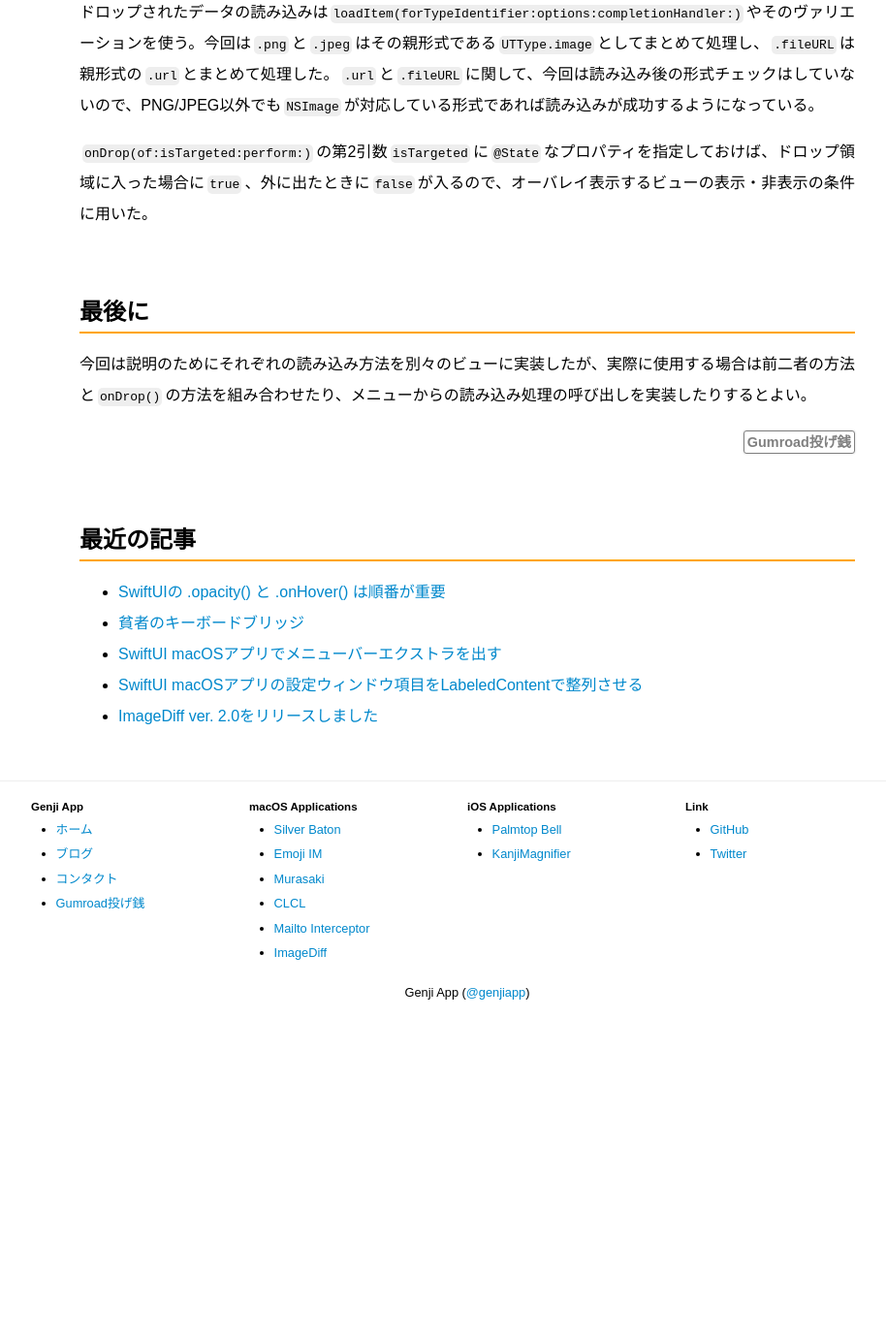
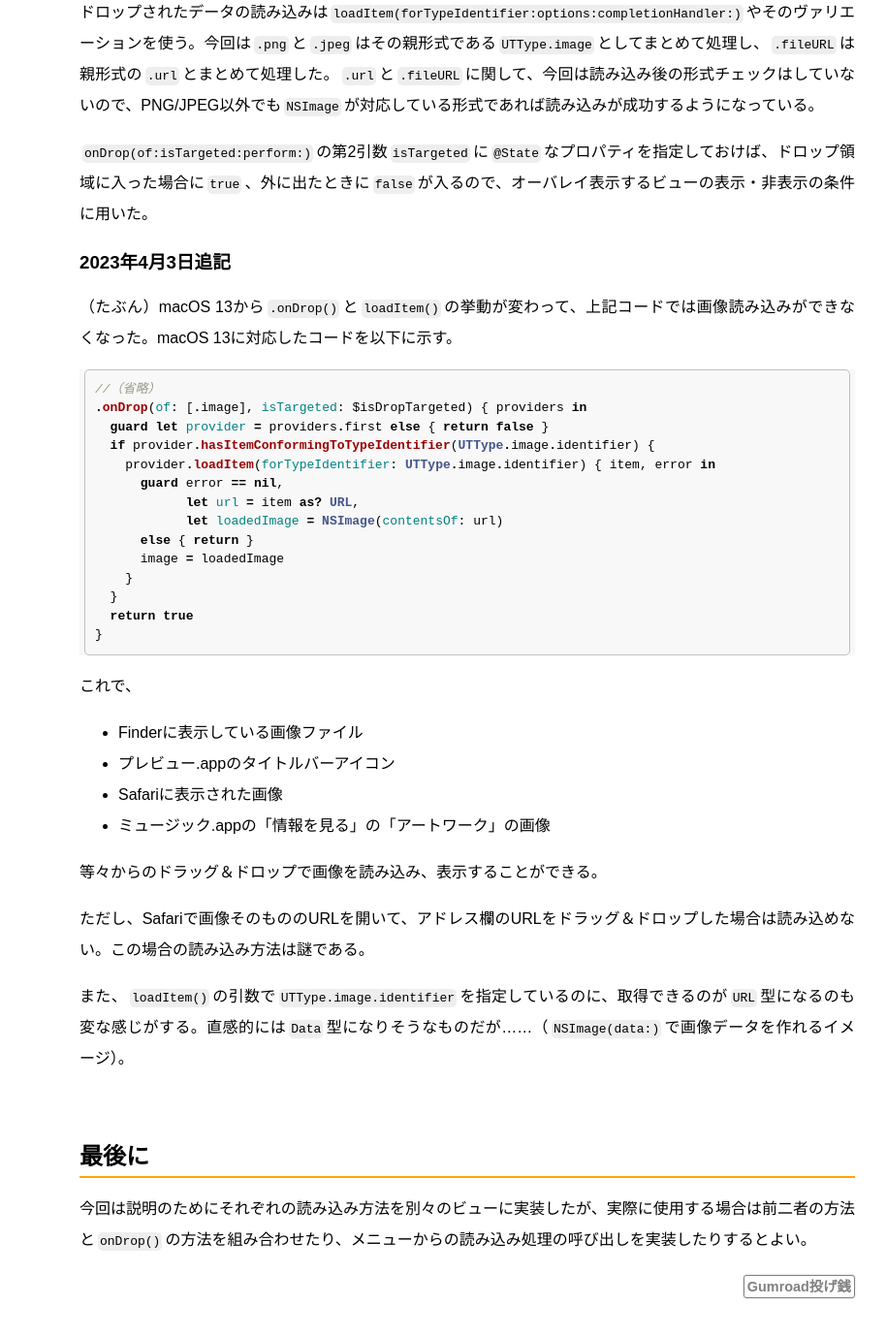
Before and after one commit to GenjiApp/genjiapp.github.io, a Jekyll site: the page built from _posts/2021-09-06-swiftui-open-file.md, in a window 1280 px wide and 1400 px high, scrolled down 6352 px. Shown: the top 1379 px of the window at 97% size, without its empty margins (158-1072 px from the left). Built offline with Jekyll 4.4.1, drawn with Linux system fonts in a browser that asks for light colours; before the commit the page ends 7403 px from its top, so only the background shows below that.

Commit message:
edit '2021-09-06-swiftui-open-file'

````diff
--- a/_posts/2021-09-06-swiftui-open-file.md
+++ b/_posts/2021-09-06-swiftui-open-file.md
@@ -190,6 +190,40 @@ Finderから画像ファイルをドロップした場合や、プレビュー
 
 `onDrop(of:isTargeted:perform:)`の第2引数`isTargeted`に`@State`なプロパティを指定しておけば、ドロップ領域に入った場合に`true`、外に出たときに`false`が入るので、オーバレイ表示するビューの表示・非表示の条件に用いた。
 
+### 2023年4月3日追記
+
+（たぶん）macOS 13から`.onDrop()`と`loadItem()`の挙動が変わって、上記コードでは画像読み込みができなくなった。macOS 13に対応したコードを以下に示す。
+
+```swift
+//（省略）
+.onDrop(of: [.image], isTargeted: $isDropTargeted) { providers in
+  guard let provider = providers.first else { return false }
+  if provider.hasItemConformingToTypeIdentifier(UTType.image.identifier) {
+    provider.loadItem(forTypeIdentifier: UTType.image.identifier) { item, error in
+      guard error == nil,
+            let url = item as? URL,
+            let loadedImage = NSImage(contentsOf: url)
+      else { return }
+      image = loadedImage
+    }
+  }
+  return true
+}
+```
+
+これで、
+
+- Finderに表示している画像ファイル
+- プレビュー.appのタイトルバーアイコン
+- Safariに表示された画像
+- ミュージック.appの「情報を見る」の「アートワーク」の画像
+
+等々からのドラッグ＆ドロップで画像を読み込み、表示することができる。
+
+ただし、Safariで画像そのもののURLを開いて、アドレス欄のURLをドラッグ＆ドロップした場合は読み込めない。この場合の読み込み方法は謎である。
+
+また、`loadItem()`の引数で`UTType.image.identifier`を指定しているのに、取得できるのが`URL`型になるのも変な感じがする。直感的には`Data`型になりそうなものだが……（`NSImage(data:)`で画像データを作れるイメージ）。
+
 ## 最後に
 
 今回は説明のためにそれぞれの読み込み方法を別々のビューに実装したが、実際に使用する場合は前二者の方法と`onDrop()`の方法を組み合わせたり、メニューからの読み込み処理の呼び出しを実装したりするとよい。
````
